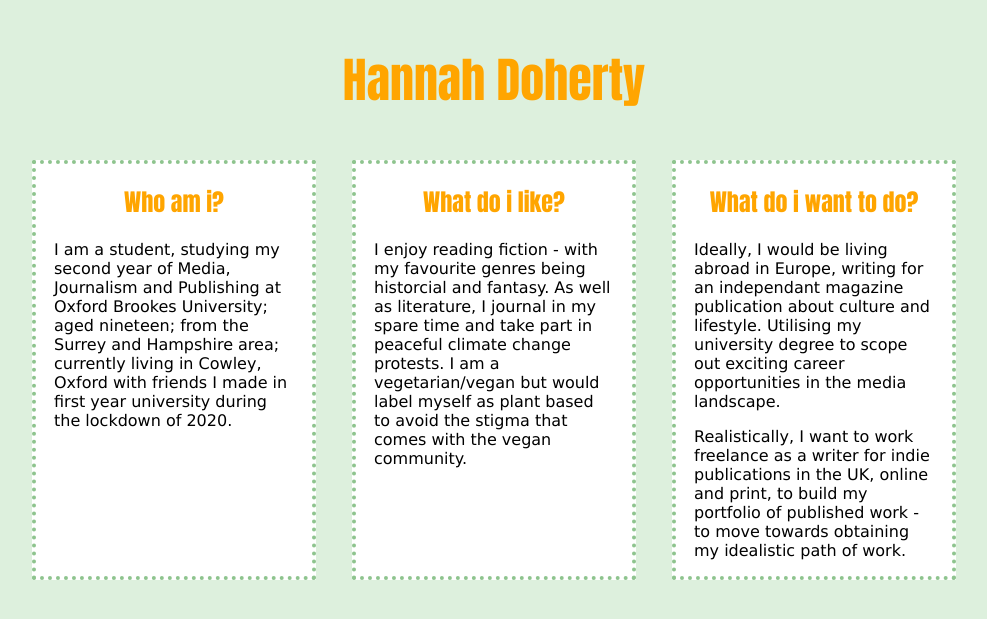
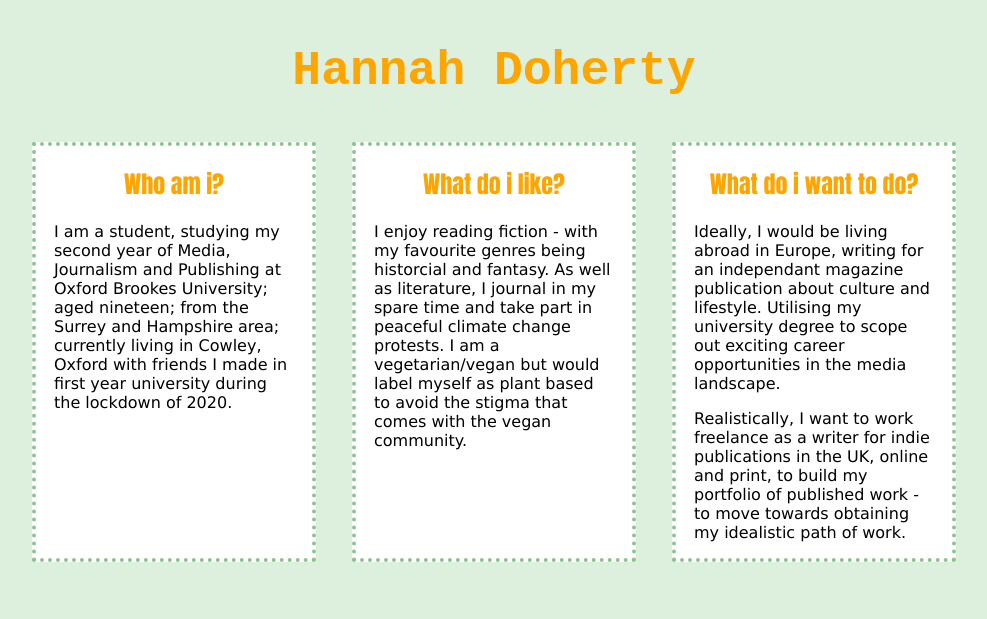
Before and after one commit to 19061287han/typoblog, a Jekyll site: the page aboutme/index.html, which Jekyll copies as it is, in a window 1280 px wide. Shown: the top 619 px of the page, without its empty margins (146-1133 px from the left). Built offline with Jekyll 4.4.1, drawn with Linux system fonts in a browser that asks for light colours.

Commit message:
Update styles.css

```diff
--- a/aboutme/css/styles.css
+++ b/aboutme/css/styles.css
@@ -1,6 +1,6 @@
 body {
-font-family: Impact, Haettenschweiler, 'Arial Narrow Bold', sans-serif;
-margin: 0;
+font-family: "AmericanTypewriter", monospace;
+  margin: 0;
 }
 
 h1 {
```
